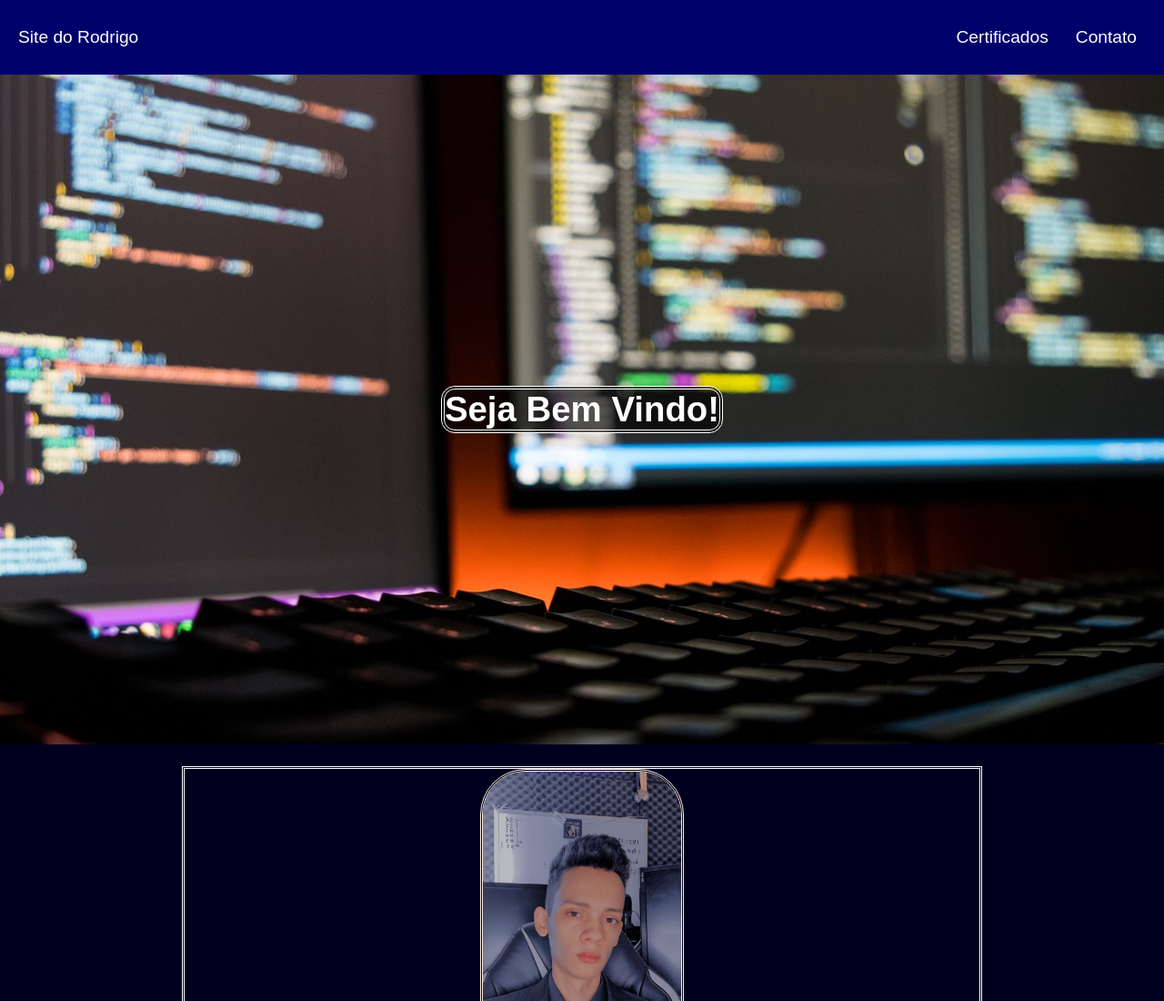
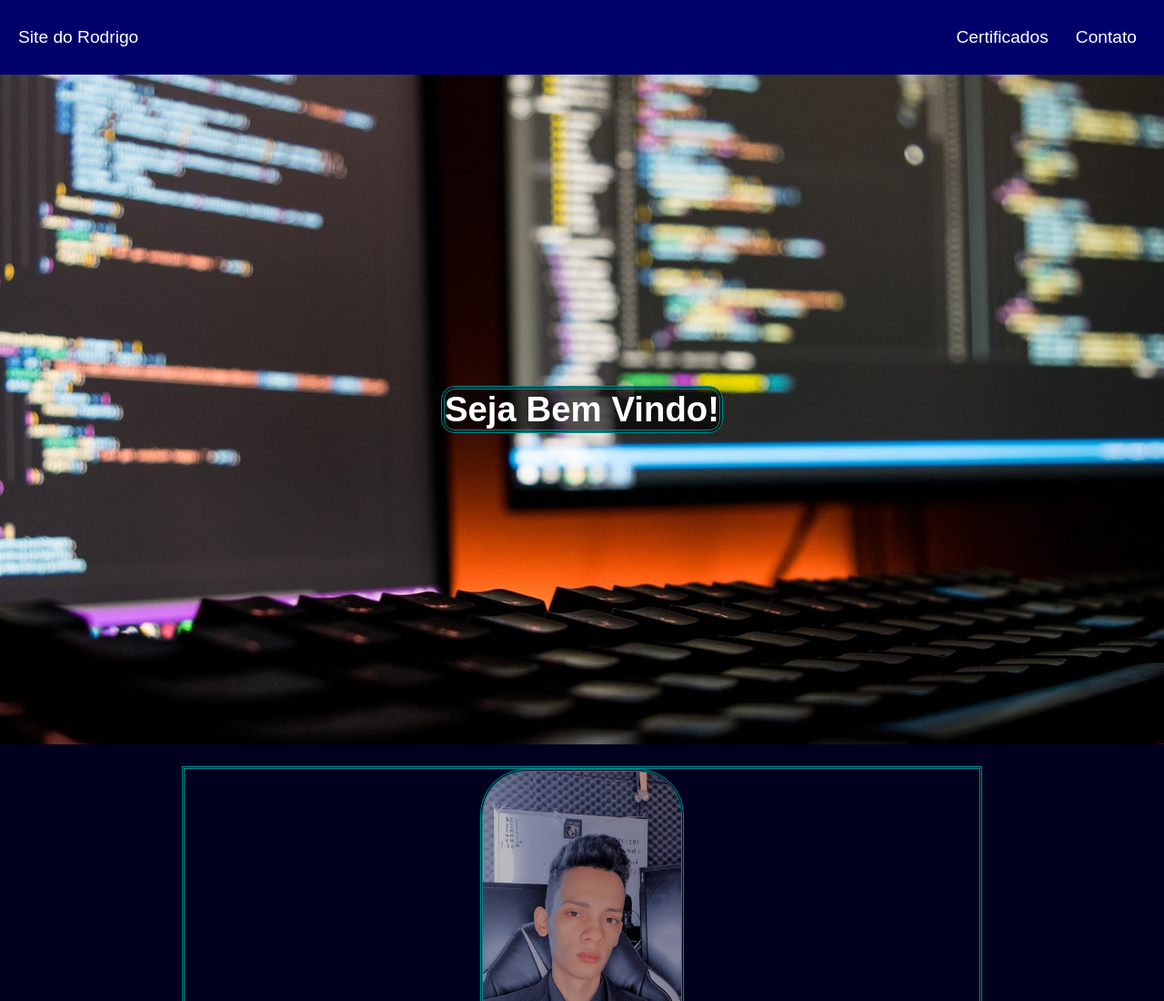
Before and after one commit to zmixtv1/Criando-Meu-Site, a plain HTML site: page index.html in a window 1280 px wide. Shown: the top 1100 px of the page at 91% size. Drawn offline with Linux system fonts and the light colour scheme.

Commit message:
Update style.css

```diff
--- a/style.css
+++ b/style.css
@@ -67,6 +67,7 @@ h1{
     border-style: double;
     border-radius: 15px;
     border-width: 4px;
+    border-color: rgb(0, 141, 141);
 }
 h2{
     text-align: center;
@@ -76,6 +77,7 @@ article{
     margin-left: auto;
     margin-right: auto;
     margin-top: 1.5rem;
+    border-color: rgb(0, 141, 141);
 }
 
 
@@ -85,19 +87,17 @@ img{
     width: 300px;
     margin-left: auto;
     margin-right: auto;
-
 }
 .sobre{
     display: flex;
     background-color: rgb(0, 0, 30);
     color: white;
-    border-color: antiquewhite;
 }
 
 img{
     border-radius: 50px;
     border-style: double;
-    color: antiquewhite;
+    color: rgb(0, 141, 141);
     width: 25%;
 }
 
```
